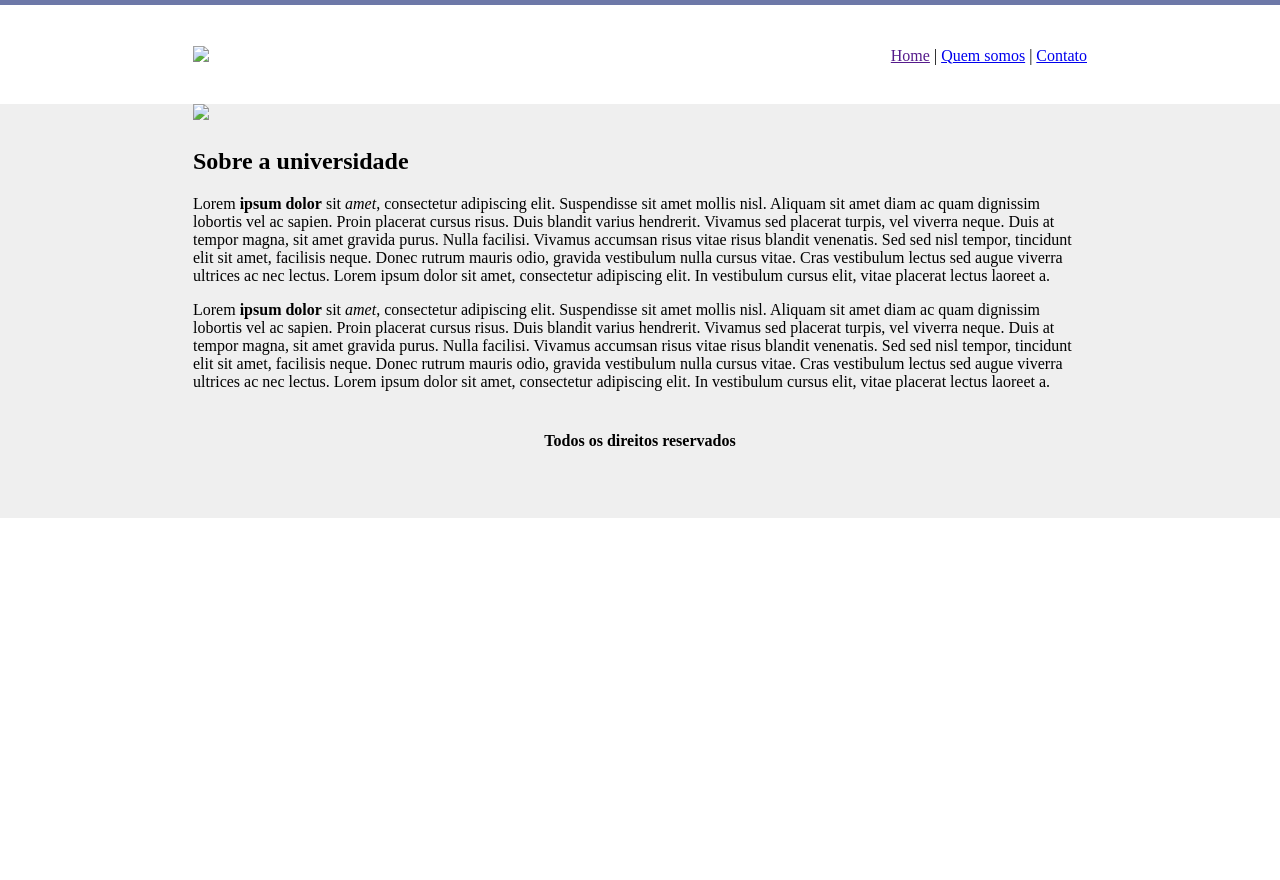
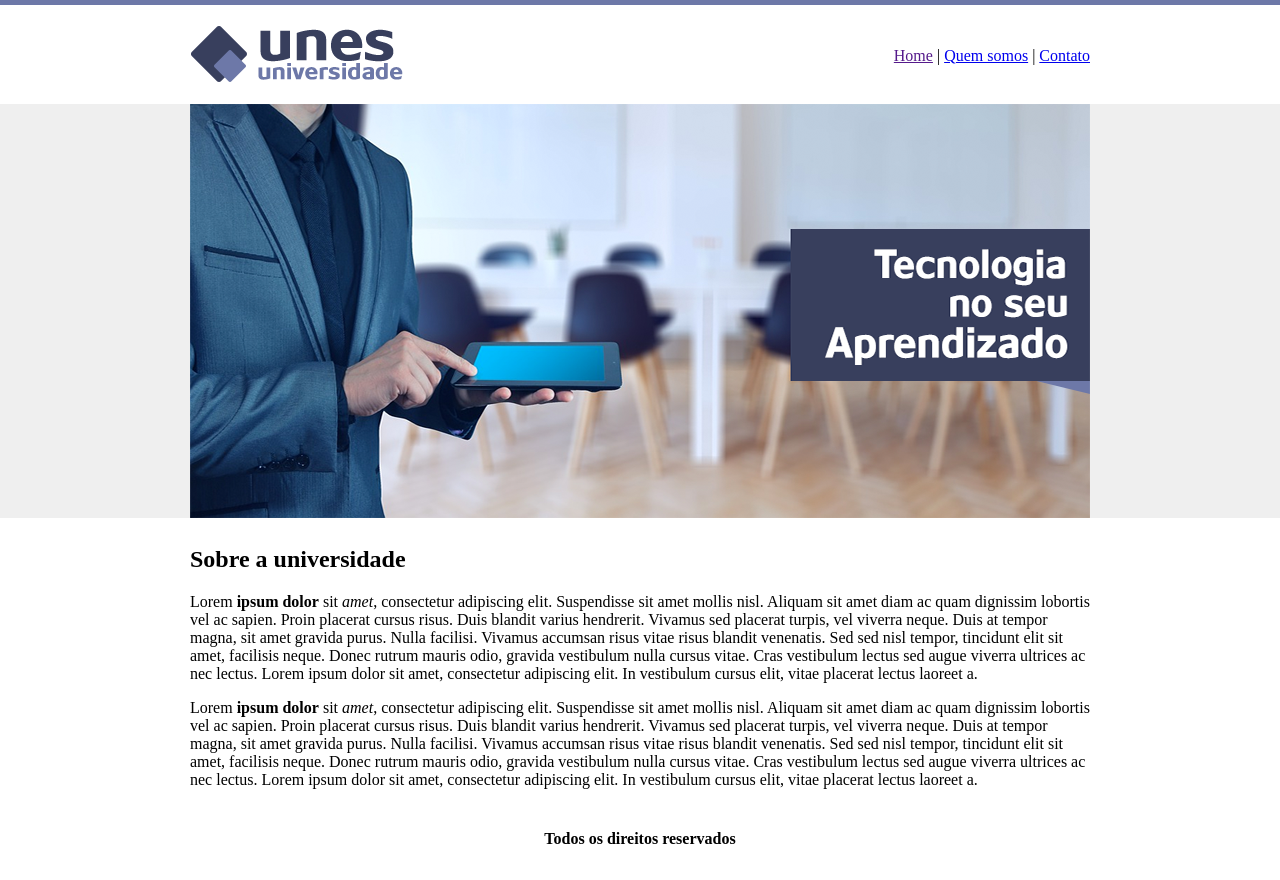
Before and after one commit to IasminMuniz/Universidade-UNES, a plain HTML site: page index.html in a window 1280 px wide. Before the commit the page ends 800 px from the top, so only its background shows below. Drawn offline with Linux system fonts and the light colour scheme; files whose address does not match are found by name.

Commit message:
enviando imagens

```diff
--- a/index.html
+++ b/index.html
@@ -13,7 +13,7 @@ Uma pequeno ALERTA para você que está baixando o projeto e não assistiu o ví
 		<table border="0" width="900" align="center">
 
 			<tr>
-				<td height="89"><img src="imagens/logo.png"> </td>
+				<td height="89"><img src="https://github.com/IasminMuniz/Universidade-UNES/blob/main/img/logo.png?raw=true"> </td>
 				<td align="right">
 					<a href="">Home</a> |
 					<a href="quem-somos.html">Quem somos</a> |
@@ -23,7 +23,7 @@ Uma pequeno ALERTA para você que está baixando o projeto e não assistiu o ví
 
 			<tr>
 				<td colspan="2">
-					<img src="imagens/capa.png">
+					<img src="https://github.com/IasminMuniz/Universidade-UNES/blob/main/img/capa.png?raw=true">
 				</td>
 			</tr>
 
```
